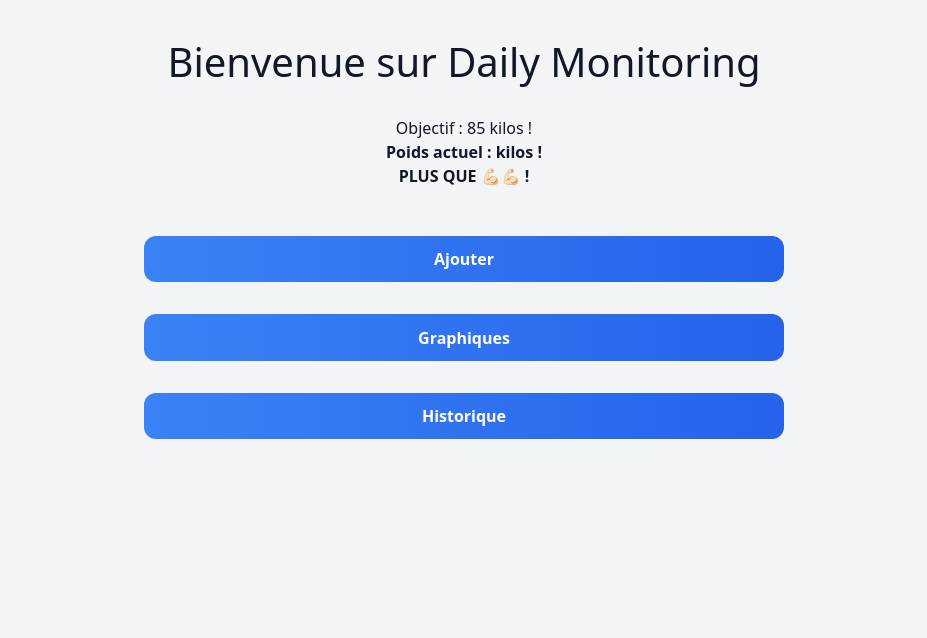
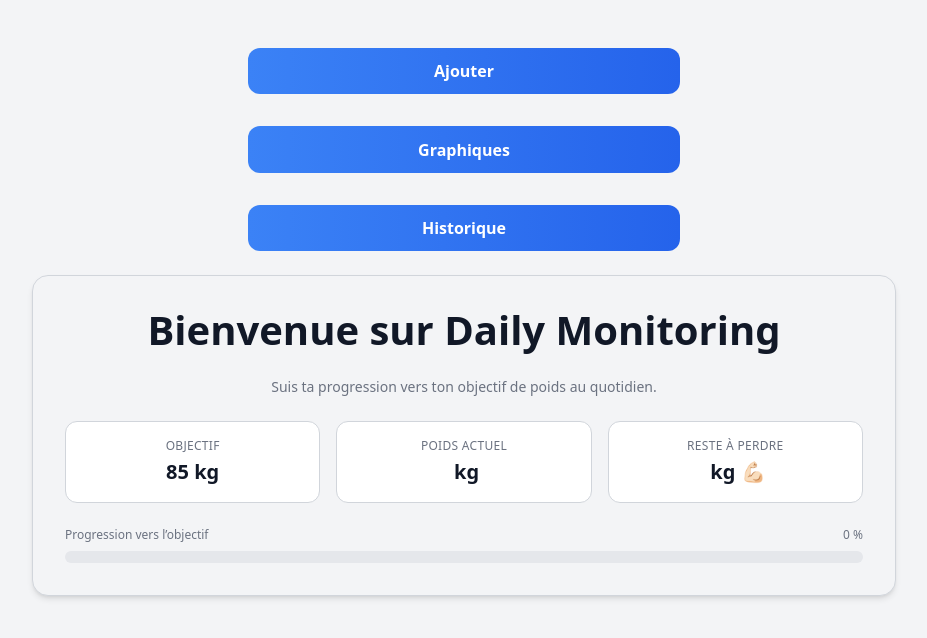
Before and after one commit to Vidocq17/DailyMonitoring, a Vue app: page / in a window 1280 px wide. Shown: the top 638 px of the page, without its empty margins (176-1103 px from the left). Built offline with nearby package versions, Linux system fonts and the light colour scheme; no server answers; the database is empty.

Commit message:
update homepage

```diff
--- a/src/Views/Homepage.vue
+++ b/src/Views/Homepage.vue
@@ -1,11 +1,64 @@
 <template>
-  <div class="text-center p-8 max-w-[800px] mx-auto">
-    <h1>Bienvenue sur Daily Monitoring</h1>
-    <p>Objectif : {{ objectif }} kilos !</p>
-    <p style="font-weight: 900">Poids actuel : {{ lastWeight }} kilos !</p>
-    <p style="font-weight: 900">PLUS QUE {{ reste }} 💪🏻💪🏻 !</p>
+  <div class="max-w-4xl mx-auto my-8 px-4 space-y-6">
+    <!-- Header spécifique homepage -->
+    <HomepageHeader />
+
+    <!-- Carte principale -->
+    <section
+      class="bg-[var(--color-light)] border border-[var(--color-border)] rounded-2xl p-6 md:p-8 text-center shadow-md"
+    >
+      <h1 class="text-3xl md:text-4xl font-semibold mb-2">
+        Bienvenue sur Daily Monitoring
+      </h1>
+      <p class="text-sm text-[var(--color-muted)] mb-6">
+        Suis ta progression vers ton objectif de poids au quotidien.
+      </p>
+
+      <!-- Stats rapides -->
+      <div class="grid grid-cols-1 md:grid-cols-3 gap-4 mb-6">
+        <div class="bg-[var(--color-surface)] rounded-xl p-4 border border-[var(--color-border)]">
+          <p class="text-xs uppercase tracking-wide text-[var(--color-muted)] mb-1">
+            Objectif
+          </p>
+          <p class="text-xl font-semibold">
+            {{ objectif }}&nbsp;kg
+          </p>
+        </div>
+
+        <div class="bg-[var(--color-surface)] rounded-xl p-4 border border-[var(--color-border)]">
+          <p class="text-xs uppercase tracking-wide text-[var(--color-muted)] mb-1">
+            Poids actuel
+          </p>
+          <p class="text-xl font-semibold">
+            {{ lastWeight }}&nbsp;kg
+          </p>
+        </div>
+
+        <div class="bg-[var(--color-surface)] rounded-xl p-4 border border-[var(--color-border)]">
+          <p class="text-xs uppercase tracking-wide text-[var(--color-muted)] mb-1">
+            Reste à perdre
+          </p>
+          <p class="text-xl font-semibold">
+            {{ reste }}&nbsp;kg 💪🏻
+          </p>
+        </div>
+      </div>
+
+      <!-- Barre de progression simple (en attendant le Knob PrimeVue) -->
+      <div class="space-y-2">
+        <div class="flex items-center justify-between text-xs text-[var(--color-muted)]">
+          <span>Progression vers l’objectif</span>
+          <span>{{ progression }} %</span>
+        </div>
+        <div class="w-full h-3 rounded-full bg-[var(--color-secondary)] overflow-hidden">
+          <div
+            class="h-full rounded-full bg-gradient-to-r from-[var(--color-accent)] to-[var(--color-primary)] transition-all duration-500"
+            :style="{ width: progression + '%' }"
+          ></div>
+        </div>
+      </div>
+    </section>
   </div>
-  <HomepageHeader />
 </template>
 
 <script setup>
@@ -14,17 +67,6 @@ import { useWeightProgress } from './composables/useWeightProgress'
 import HomepageHeader from '@/components/HomepageHeader.vue'
 
 const objectif = ref(85)
+const startWeight = ref(91)
 const { lastWeight, reste, progression } = useWeightProgress(objectif.value)
 </script>
-
-<style scoped>
-@media (max-width: 600px) {
-  .homepage h1 {
-    font-size: 1.5rem;
-  }
-
-  .homepage p {
-    font-size: 1rem;
-  }
-}
-</style>
--- a/src/components/DarkModeButton.vue
+++ b/src/components/DarkModeButton.vue
@@ -1,6 +1,5 @@
-// DarkModeButton.vue
 <script setup lang="ts">
-import { computed, watch, onMounted } from 'vue'
+import { computed, watch } from 'vue'
 import { useUserPrefStore } from '@/store/userPrefStore'
 import Moon from '@/assets/svg/moon.svg'
 import Sun from '@/assets/svg/sun.svg'
@@ -9,7 +8,9 @@ const userPref = useUserPrefStore()
 
 const isDark = computed({
   get: () => userPref.darkmode,
-  set: (val) => (userPref.darkmode = val),
+  set: (val: boolean) => {
+    userPref.darkmode = val
+  },
 })
 
 const applyTheme = (dark: boolean) => {
@@ -21,21 +22,12 @@ const toggle = () => {
 }
 
 watch(
-  () => isDark.value,
-  (val) => {
+  isDark,
+  (val: boolean) => {
     applyTheme(val)
   },
   { immediate: true },
 )
-
-onMounted(() => {
-  // si tu veux prendre aussi en compte prefers-color-scheme au tout début,
-  // seulement si rien en storage
-  if (localStorage.getItem('darkmode') === null) {
-    const prefersDark = window.matchMedia?.('(prefers-color-scheme: dark)').matches
-    userPref.darkmode = prefersDark
-  }
-})
 </script>
 
 <template>
```
